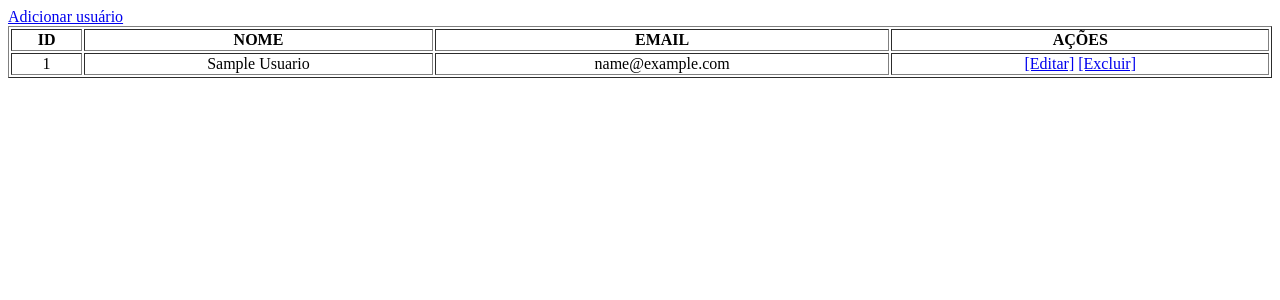
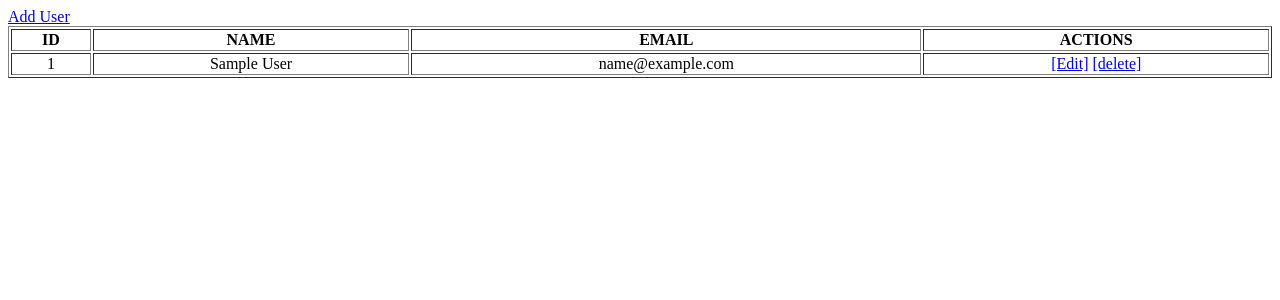
Before and after one commit to ArturHamannRonconi/My-First-CRUD-in-PHP, a PHP site: page / in a window 1280 px wide. Shown: the top 300 px of the page. Run offline with PHP 8.4, Linux system fonts and the light colour scheme; tables that the repository leaves empty or names only in its code hold one stand-in row (values such as "Sample post").

Commit message:
refactoring in english

```diff
--- /dev/null
+++ b/dao/UserDaoMysql.php
@@ -0,0 +1,75 @@
+<?php
+require_once 'models/User.php';
+
+class UserDaoMysql implements UserDAO {
+  private PDO $pdo;
+
+  public function __construct(PDO $engine) {
+    $this->pdo = $engine;
+  }
+
+  public function add(User $user) {
+    $sql = $this->pdo->prepare("INSERT INTO users (name, email) VALUES (:name, :email)");
+    $sql->bindValue(":name", $user->getName());
+    $sql->bindValue(":email", $user->getEmail());
+    $sql->execute();
+  }
+  public function findAll(): array {
+    $arrayUsers = [];
+    $sql = $this->pdo->query("SELECT * FROM users");
+    if($sql->rowCount() > 0){
+      $data = $sql->fetchAll(PDO::FETCH_ASSOC);
+
+      foreach ($data as $item) {
+        $user = new User($item["name"], $item["email"], $item["id"]);
+        array_push($arrayUsers, $user);
+      }
+    }
+    return $arrayUsers;
+  }
+  public function findByEmail(string $email): ?User {
+    $sql = $this->pdo->prepare("SELECT * FROM users WHERE email = :email");
+    $sql->bindValue(":email", $email);
+    $sql->execute();
+
+    if($sql->rowCount() === 0)
+      return null;
+
+    $UserData = $sql->fetch();
+    $userFound = new User($UserData["name"], $UserData["email"], $UserData["id"]);
+    return $userFound;
+  }
+  public function checkEmail(string $email, int $id): bool {
+    $sql = $this->pdo->prepare("SELECT * FROM users WHERE email = :email AND id <> :id");
+    $sql->bindValue(":email", $email);
+    $sql->bindValue(":id", $id);
+    $sql->execute();
+
+    return ($sql->rowCount() > 0) ? true:false;
+  }
+  public function findById(int $id): ?User {
+    $sql = $this->pdo->prepare("SELECT * FROM users WHERE id = :id");
+    $sql->bindValue(":id", $id);
+    $sql->execute();
+
+
+    if($sql->rowCount() === 0)
+      return null;
+
+    $UserData = $sql->fetch();
+    $userFound = new User($UserData["name"], $UserData["email"], $UserData["id"]);
+    return $userFound;
+  }
+  public function update(User $user) {
+    $sql = $this->pdo->prepare("UPDATE users SET name = :name, email = :email WHERE id = :id");
+    $sql->bindValue(":name", $user->getName());
+    $sql->bindValue(":email", $user->getEmail());
+    $sql->bindValue(":id", $user->getId());
+    $sql->execute();
+  }
+  public function delete(User $user) {
+    $sql = $this->pdo->prepare("DELETE FROM users WHERE id = :id");
+    $sql->bindValue(":id", $user->getId());
+    $sql->execute();
+  }
+}
--- a/dao/UsuarioDaoMysql.php
+++ /dev/null
@@ -1,79 +0,0 @@
-<?php
-require_once 'models/Usuario.php';
-
-class UsuarioDaoMysql implements UsuarioDAO {
-  private PDO $pdo;
-
-  public function __construct(PDO $engine) {
-    $this->pdo = $engine;
-  }
-
-  public function add(Usuario $usuario) {
-    $sql = $this->pdo->prepare("INSERT INTO usuarios (nome, email) VALUES (:name, :email)");
-    $sql->bindValue(":name", $usuario->getNome());
-    $sql->bindValue(":email", $usuario->getEmail());
-    $sql->execute();
-
-    $usuario->setId($this->pdo->lastInsertId());
-    return $usuario;
-  }
-  public function findAll(): array {
-    $arrayUsuarios = [];
-    $sql = $this->pdo->query("SELECT * FROM usuarios");
-    if($sql->rowCount() > 0){
-      $data = $sql->fetchAll(PDO::FETCH_ASSOC);
-
-      foreach ($data as $item) {
-        $usuario = new Usuario($item["nome"], $item["email"], $item["id"]);
-        array_push($arrayUsuarios, $usuario);
-      }
-    }
-    return $arrayUsuarios;
-  }
-  public function findByEmail(string $email): ?Usuario {
-    $sql = $this->pdo->prepare("SELECT * FROM usuarios WHERE email = :email");
-    $sql->bindValue(":email", $email);
-    $sql->execute();
-
-    if($sql->rowCount() === 0)
-      return null;
-
-    $dadosDoUsuario = $sql->fetch();
-    $usuarioEncontrado = new Usuario($dadosDoUsuario["nome"], $dadosDoUsuario["email"], $dadosDoUsuario["id"]);
-    return $usuarioEncontrado;
-  }
-  public function checkEmail(string $email, int $id): bool {
-    $sql = $this->pdo->prepare("SELECT * FROM usuarios WHERE email = :email AND id <> :id");
-    $sql->bindValue(":email", $email);
-    $sql->bindValue(":id", $id);
-    $sql->execute();
-
-    return ($sql->rowCount() > 0) ? true:false;
-
-  }
-  public function findById(int $id): ?Usuario {
-    $sql = $this->pdo->prepare("SELECT * FROM usuarios WHERE id = :id");
-    $sql->bindValue(":id", $id);
-    $sql->execute();
-
-
-    if($sql->rowCount() === 0)
-      return null;
-
-    $dadosDoUsuario = $sql->fetch();
-    $usuarioEncontrado = new Usuario($dadosDoUsuario["nome"], $dadosDoUsuario["email"], $dadosDoUsuario["id"]);
-    return $usuarioEncontrado;
-  }
-  public function update(Usuario $usuario) {
-    $sql = $this->pdo->prepare("UPDATE usuarios SET nome = :nome, email = :email WHERE id = :id");
-    $sql->bindValue(":nome", $usuario->getNome());
-    $sql->bindValue(":email", $usuario->getEmail());
-    $sql->bindValue(":id", $usuario->getId());
-    $sql->execute();
-  }
-  public function delete(Usuario $usuario) {
-    $sql = $this->pdo->prepare("DELETE FROM usuarios WHERE id = :id");
-    $sql->bindValue(":id", $usuario->getId());
-    $sql->execute();
-  }
-}
--- a/index.php
+++ b/index.php
@@ -1,30 +1,30 @@
 <?php
 
 require 'config.php';
-require 'dao/UsuarioDaoMysql.php';
+require 'dao/UserDaoMysql.php';
 
-$usuarioDao = new UsuarioDaoMysql($pdo);
-$usuarios = $usuarioDao->findAll();
+$userDao = new UserDaoMysql($pdo);
+$users = $userDao->findAll();
 
 ?>
 
-<a href="adicionar.php">Adicionar usuário</a>
+<a href="add.php">Add User</a>
 
 <table border="1" width="100%">
   <tr>
     <th>ID</th>
-    <th>NOME</th>
+    <th>NAME</th>
     <th>EMAIL</th>
-    <th>AÇÕES</th>
+    <th>ACTIONS</th>
   </tr>
-  <?php foreach($usuarios as $usuario): ?>
+  <?php foreach($users as $user): ?>
     <tr>
-      <td style="text-align:center;"><?= $usuario->getId() ?></td>
-      <td style="text-align:center;"><?= $usuario->getNome() ?></td>
-      <td style="text-align:center;"><?= $usuario->getEmail() ?></td>
+      <td style="text-align:center;"><?= $user->getId() ?></td>
+      <td style="text-align:center;"><?= $user->getName() ?></td>
+      <td style="text-align:center;"><?= $user->getEmail() ?></td>
       <td style="text-align:center;">
-        <a href="editar.php?id=<?= $usuario->getId() ?>">[Editar]</a>
-        <a href="excluir.php?id=<?= $usuario->getId() ?>" onclick="return alert('você deseja excluir o usuário <?= $usuario->getNome() ?>')">[Excluir]</a>
+        <a href="edit.php?id=<?= $user->getId() ?>">[Edit]</a>
+        <a href="delete.php?id=<?= $user->getId() ?>" onclick="return alert('You want to delete the user <?= $user->getName() ?>')">[delete]</a>
       </td>
     </tr>
   <?php endforeach ?>
--- a/models/Usuario.php
+++ b/models/User.php
@@ -1,21 +1,21 @@
 <?php
 
-class Usuario {
-  private string $nome;
+class User {
+  private string $name;
   private string $email;
   private ?int $id;
 
-  public function __construct(string $nome, string $email, ?int $id = null) {
-    $this->setNome($nome);
+  public function __construct(string $name, string $email, ?int $id = null) {
+    $this->setName($name);
     $this->setEmail($email);
     $this->setId($id);
   }
 
-  public function getNome(): string {
-    return $this->nome;
+  public function getName(): string {
+    return $this->name;
   }
-  private function setNome(string $nome) {
-    $this->nome = ucwords(trim($nome));
+  private function setName(string $name) {
+    $this->name = ucwords(strtolower(trim($name)));
   }
 
   public function getEmail(): string {
@@ -37,12 +37,12 @@ class Usuario {
 }
 
 
-interface UsuarioDAO {
-  public function add(Usuario $usuario);
+interface UserDAO {
+  public function add(User $user);
   public function findAll(): array;
-  public function findByEmail(string $email): ?Usuario;
+  public function findByEmail(string $email): ?User;
   public function checkEmail(string $emal, int $id): bool;
-  public function findById(int $id): ?Usuario;
-  public function update(Usuario $usuario);
-  public function delete(Usuario $usuario);
+  public function findById(int $id): ?User;
+  public function update(User $user);
+  public function delete(User $user);
 }
```
Also changed, not shown: add.php (renamed from adicionar.php, +4 -4 lines), add_action.php (added, +21 -0 lines), adicionar_action.php (deleted, +0 -21 lines), delete.php (added, +12 -0 lines), edit.php (added, +31 -0 lines), edit_action.php (added, +21 -0 lines), editar.php (deleted, +0 -31 lines), editar_action.php (deleted, +0 -21 lines), excluir.php (deleted, +0 -12 lines).
